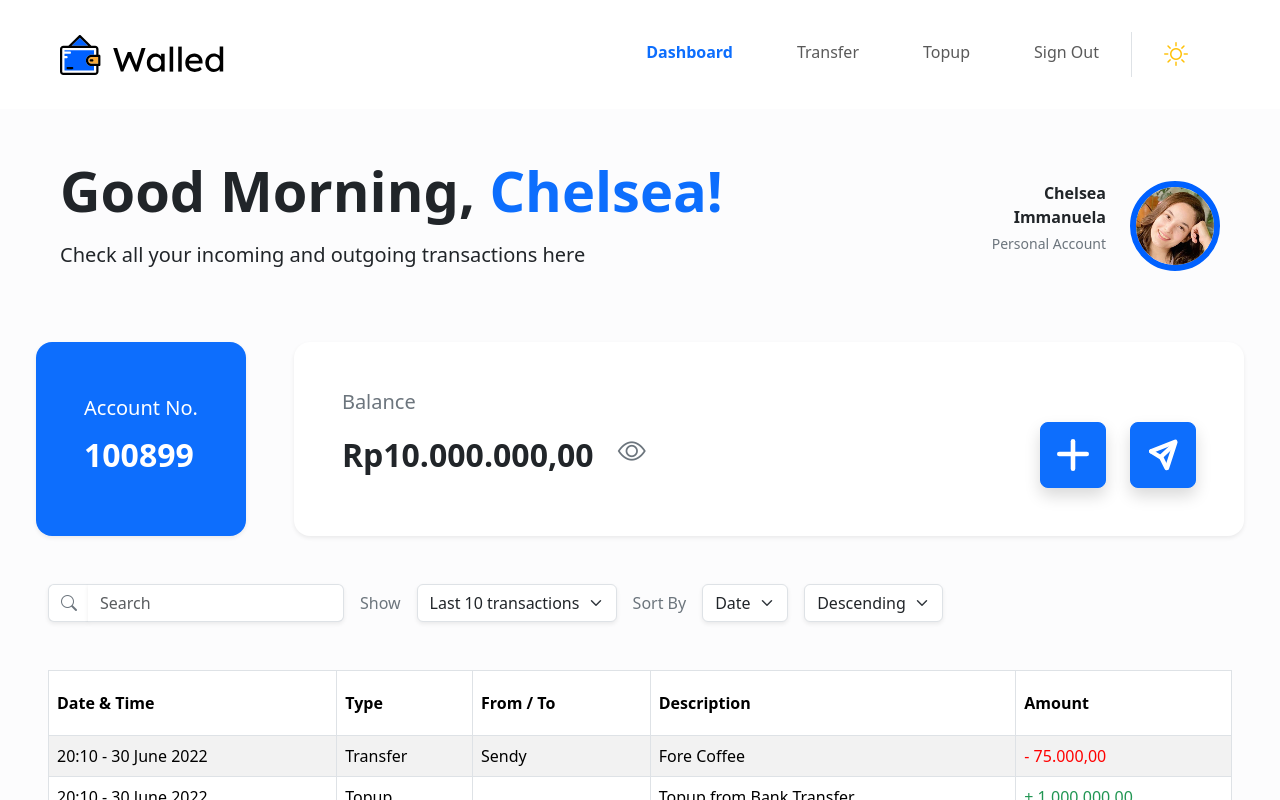
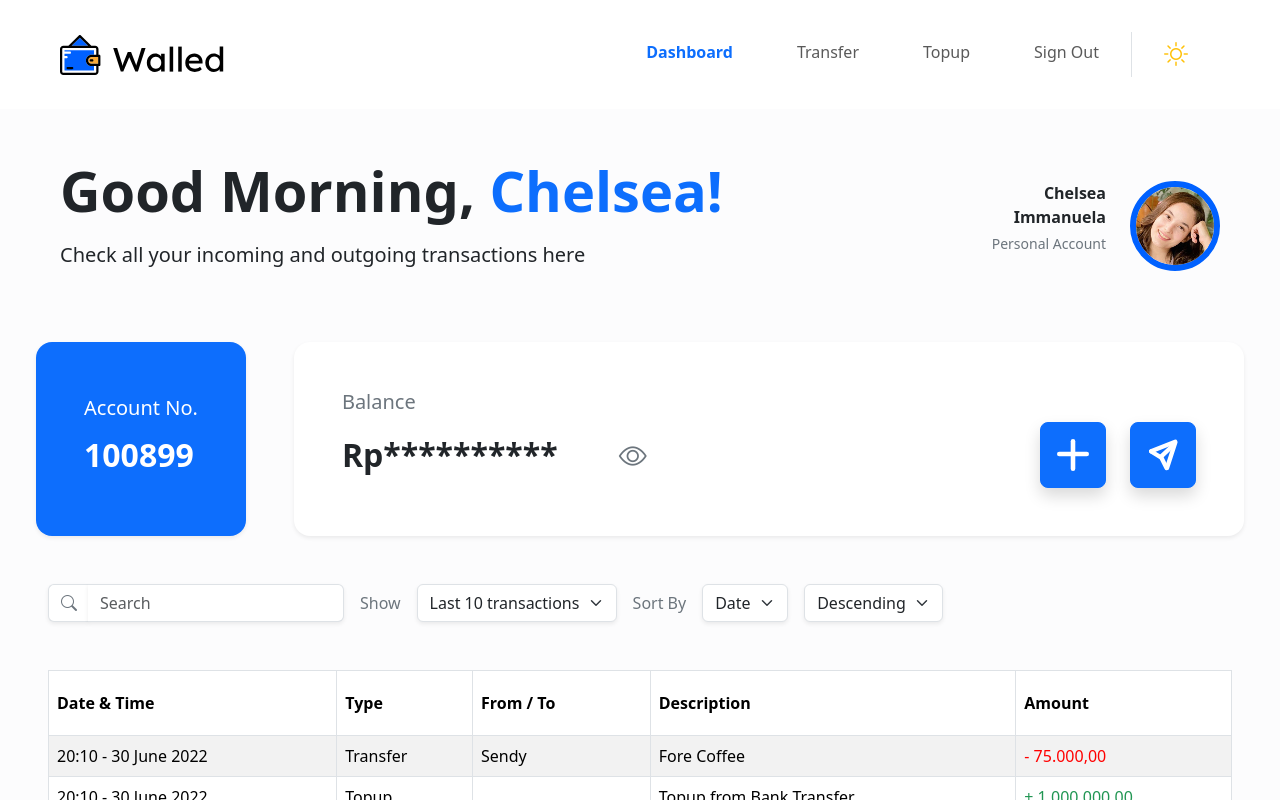
Before and after one commit to naufalmuafi/walled, a React (Vite) app: page / in a window 1280 px wide. Shown: the top 800 px of the page. Built offline with nearby package versions, Linux system fonts and the light colour scheme.

Commit message:
feat: add show balance state

```diff
--- a/src/components/Account.jsx
+++ b/src/components/Account.jsx
@@ -1,8 +1,10 @@
-import React from "react";
+import React, { useState } from "react";
 import plusIcon from "../assets/plus_icon.svg";
 import sendIcon from "../assets/send_icon.svg";
 
 function Account() {
+    const [showBalance, setShowBalance] = useState(false);
+
     return (
         <div className="account container-fluid px-5">
             <div className="row">
@@ -17,11 +19,24 @@ function Account() {
                     <h5 className="fw-normal text-secondary">Balance</h5>
                     <div className="d-flex flex-column flex-md-row justify-content-between align-items-center gap-3">
                         {/* Balance Information */}
-                        <div className="d-flex align-items-center gap-4">
-                            <h2 className="fw-semibold mb-0">
-                                Rp10.000.000,00
-                            </h2>
-                            <i className="bi bi-eye text-secondary h3"></i>
+                        <div className="d-flex align-items-center gap-5">
+                            {showBalance ? (
+                                <h2 className="fw-semibold mb-0">
+                                    Rp10.000.000,00
+                                </h2>
+                            ) : (
+                                <h2 className="fw-semibold mb-0">
+                                    Rp**********
+                                </h2>
+                            )}
+                            <button
+                                className={
+                                    showBalance
+                                        ? "btn bi bi-eye-slash text-secondary mb-0 fs-3"
+                                        : "btn bi bi-eye text-secondary mb-0 fs-3"
+                                }
+                                onClick={() => setShowBalance(!showBalance)}
+                            ></button>
                         </div>
 
                         {/* Icons Section */}
```
